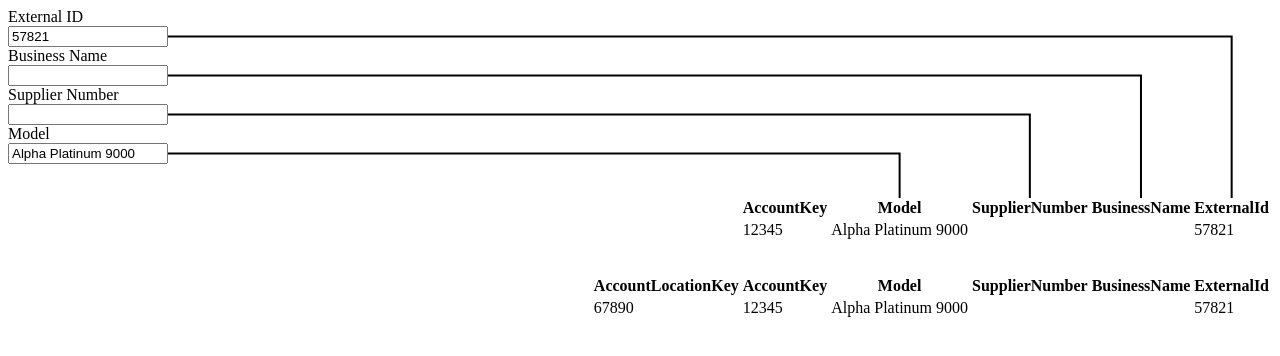
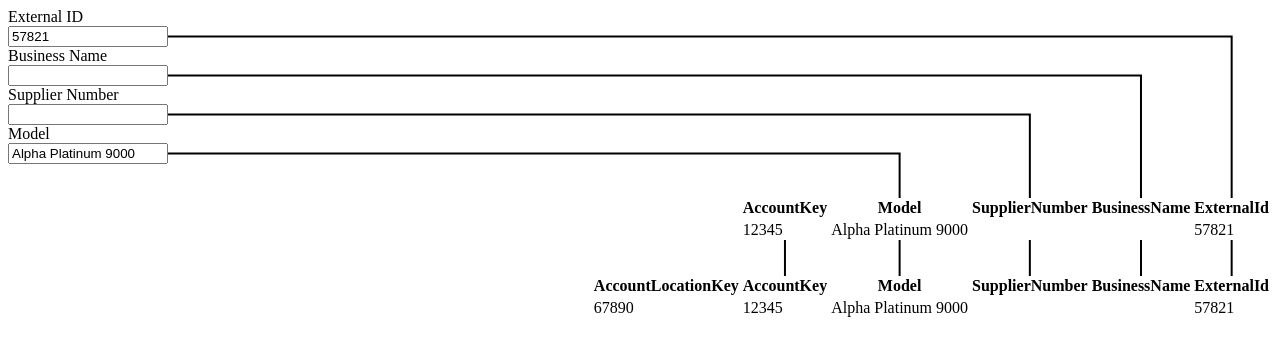
Before and after one commit to datacrush/data-path, a React (Vite) app: page / in a window 1280 px wide. Shown: the top 356 px of the page. Built offline with nearby package versions, Linux system fonts and the light colour scheme.

Commit message:
added connections to bottom of cell

```diff
--- a/src/App.tsx
+++ b/src/App.tsx
@@ -128,12 +128,33 @@ function App() {
       />
       <Edge startPoint="input.model.right" endPoint="account.model.top" />
 
+      <Edge
+        startPoint="account.accountKey.bottom"
+        endPoint="accountLocation.accountKey.top"
+      />
+      <Edge
+        startPoint="account.model.bottom"
+        endPoint="accountLocation.model.top"
+      />
+      <Edge
+        startPoint="account.supplierNumber.bottom"
+        endPoint="accountLocation.supplierNumber.top"
+      />
+      <Edge
+        startPoint="account.businessName.bottom"
+        endPoint="accountLocation.businessName.top"
+      />
+      <Edge
+        startPoint="account.externalId.bottom"
+        endPoint="accountLocation.externalId.top"
+      />
+
       <div className="content">
         <Form schema={schema} state={state} updateField={updateField} />
 
         <Table name="account" schema={accountTable} state={state} />
         <Table
-          name="AccountLocation"
+          name="accountLocation"
           schema={accountLocationTable}
           state={state}
         />
--- a/src/components/Cell.tsx
+++ b/src/components/Cell.tsx
@@ -2,19 +2,15 @@ import { useRef } from "react";
 import { useRegisterNode } from "../lib/hooks";
 
 interface Props {
+  children: React.ReactNode;
   name: string;
-  value?: string | number | null;
 }
 
-export default function Cell({ name, value }: Props) {
+export default function Cell({ children, name }: Props) {
   const ref = useRef<HTMLTableCellElement>(null);
   const nodeName = `${name}.bottom`;
 
   useRegisterNode(ref, nodeName, "bottom");
 
-  return (
-    <td style={{ height: "32px", padding: "0.25em 0.5em" }} ref={ref}>
-      {value}
-    </td>
-  );
+  return <td ref={ref}>{children}</td>;
 }
--- a/src/components/Table.tsx
+++ b/src/components/Table.tsx
@@ -1,3 +1,4 @@
+import Cell from "./Cell";
 import { FormState } from "./Form";
 import HeaderCell from "./HeaderCell";
 
@@ -35,7 +36,9 @@ export default function Table<T>({ name, schema, state }: Props<T>) {
         <tbody>
           <tr>
             {Object.keys(schema).map((key) => (
-              <td key={key}>{String(state[key as keyof T])}</td>
+              <Cell name={`${name}.${key}`} key={key}>
+                {String(state[key as keyof T])}
+              </Cell>
             ))}
           </tr>
         </tbody>
```
